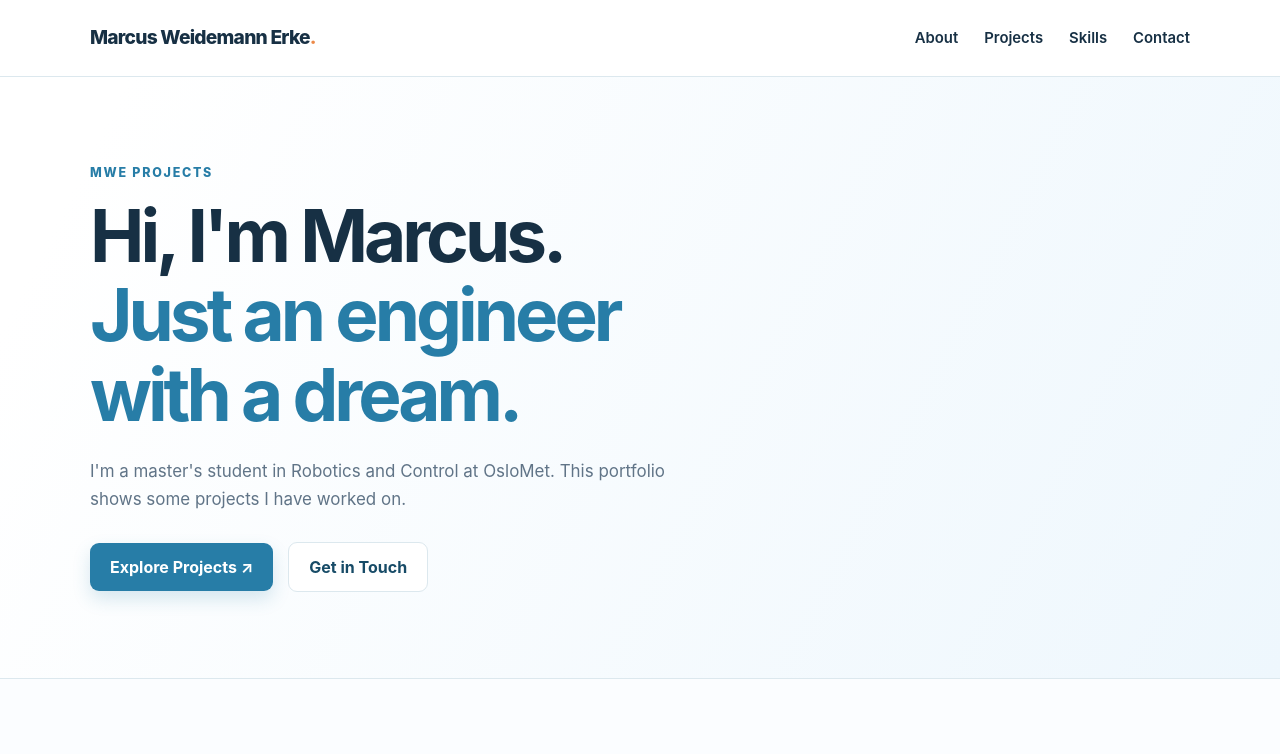
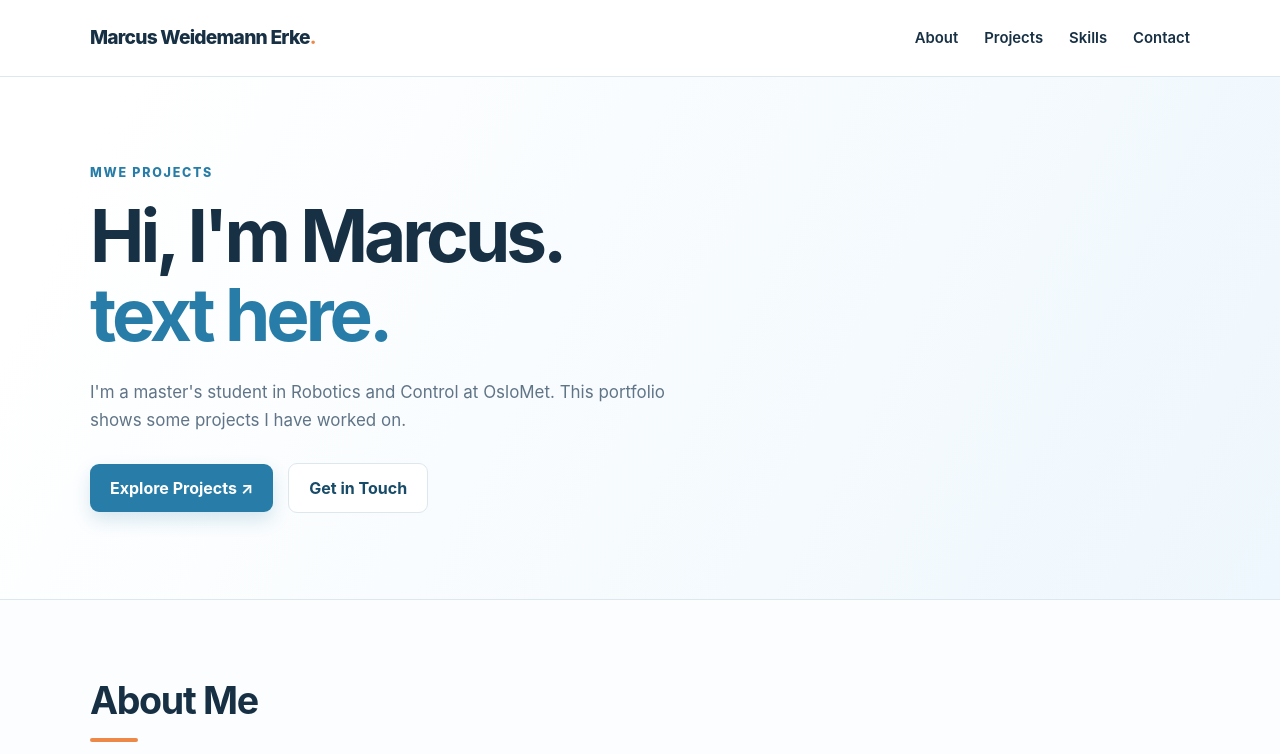
Before and after one commit to mwe02/mwe02.github.io, a plain HTML site: page index.html in a window 1280 px wide. Shown: the top 754 px of the page. Drawn offline with Linux system fonts and the light colour scheme.

Commit message:
Update hero section heading text

```diff
--- a/index.html
+++ b/index.html
@@ -139,7 +139,7 @@
       <div class="container hero-inner">
         <div>
           <p class="eyebrow">MWE projects</p>
-          <h1>Hi, I'm Marcus.<br><span>Just an engineer with a dream.</span></h1>
+          <h1>Hi, I'm Marcus.<br><span>text here.</span></h1>
           <p class="intro">I'm a master's student in Robotics and Control at OsloMet. This portfolio shows some projects I have worked on.</p>
           <div class="button-row">
             <a class="button button-primary" href="#projects">Explore Projects ↗</a>
```
